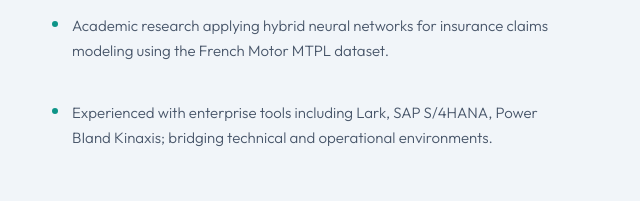
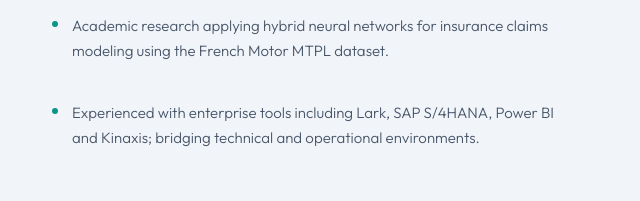
Before and after one commit to fi6ha/portfolio, a plain HTML site: page index.html in a window 1280 px wide. Shown: the part 1496-1697 px from the top of the page, 32-672 px from the left. Drawn offline with nearby package versions, Linux system fonts and the light colour scheme.

Commit message:
Fix typo and formatting in enterprise tools description

```diff
--- a/index.html
+++ b/index.html
@@ -29,7 +29,7 @@
 
     *, *::before, *::after { margin: 0; padding: 0; box-sizing: border-box; }
 
-    html { scroll-behavior: smooth; }
+    html { scroll-behavior: smooth; scroll-padding-top: 80px; }
 
     body {
       font-family: 'Outfit', sans-serif;
@@ -951,7 +951,7 @@
             </div>
             <div class="about-bullet">
               <div class="about-bullet-dot"></div>
-              <p>Experienced with enterprise tools including Lark, SAP S/4HANA, Power BIand Kinaxis; bridging technical and operational environments.</p>
+              <p>Experienced with enterprise tools including Lark, SAP S/4HANA, Power BI and Kinaxis; bridging technical and operational environments.</p>
             </div>
           </div>
         </div>
```
